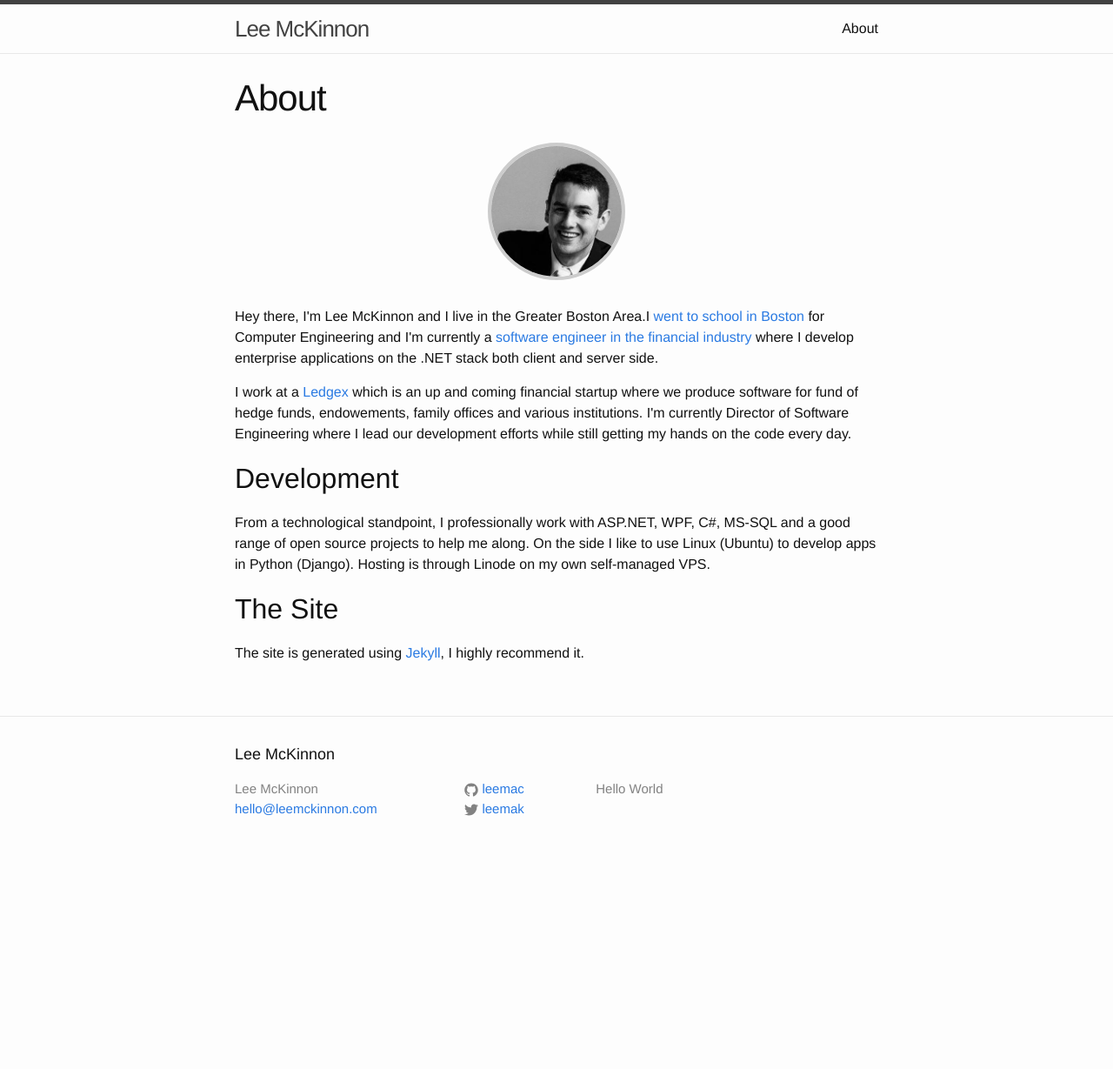
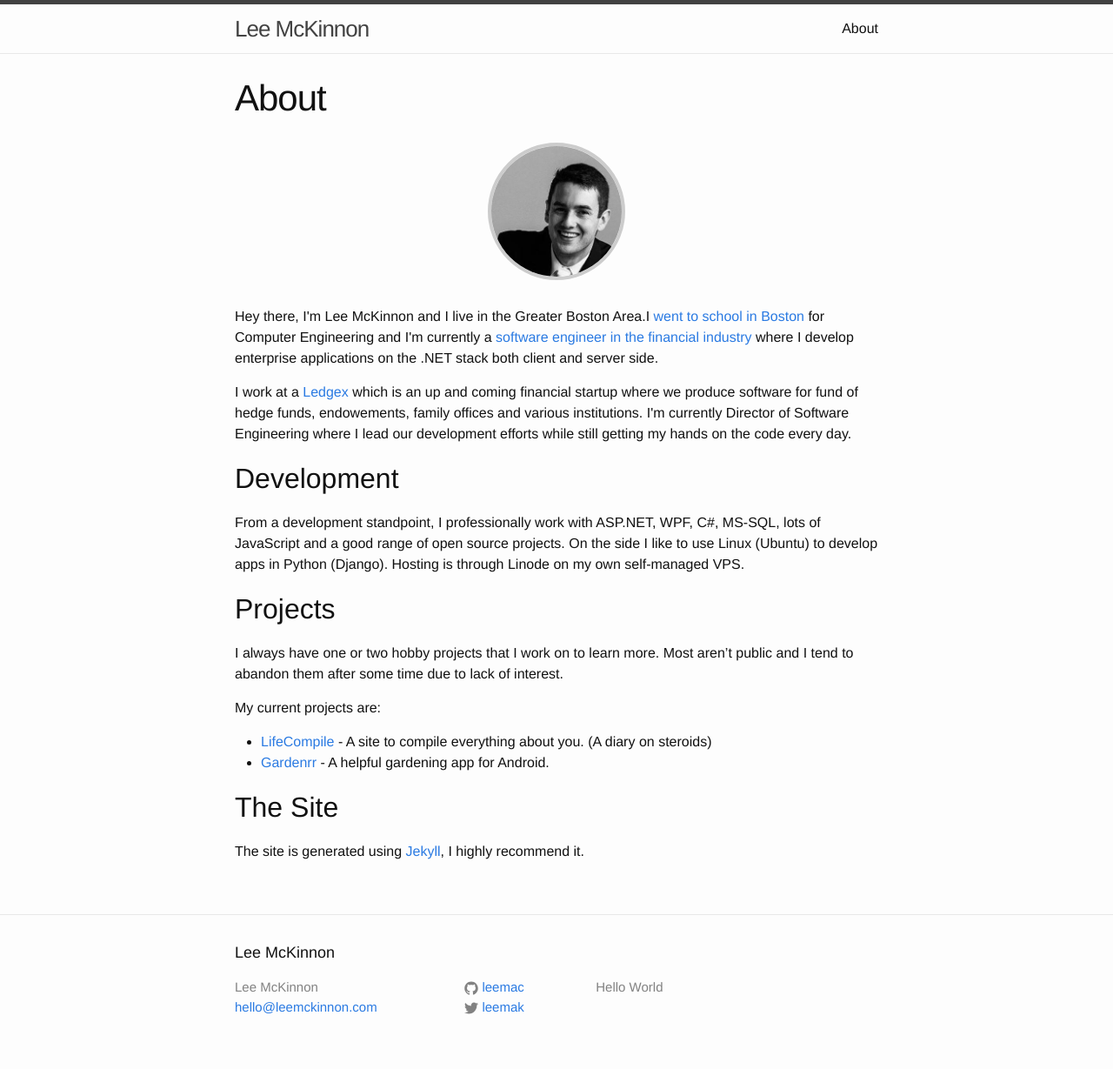
Before and after one commit to leemac/leemac.github.io, a Jekyll site: the page built from about.md, in a window 1280 px wide. Shown: the whole page at 87% size. Built offline with Jekyll 4.4.1, drawn with Linux system fonts in a browser that asks for light colours; before the commit the page ends 1001 px from its top, so only the background shows below that.

Commit message:
Update about.md

```diff
--- a/about.md
+++ b/about.md
@@ -15,7 +15,16 @@
 <p>I work at a <a href="http://ledgex.com/">Ledgex</a> which is an up and coming financial startup where we produce software for fund of hedge funds, endowements, family offices and various institutions. I'm currently Director of Software Engineering where I lead our development efforts while still getting my hands on the code every day.</p>
 
 <h2>Development</h2>
-<p>From a technological standpoint, I professionally work with ASP.NET, WPF, C#, MS-SQL and a good range of open source projects to help me along. On the side I like to use Linux (Ubuntu) to develop apps in Python (Django). Hosting is through Linode on my own self-managed VPS.</p>
+<p>From a development standpoint, I professionally work with ASP.NET, WPF, C#, MS-SQL, lots of JavaScript and a good range of open source projects. On the side I like to use Linux (Ubuntu) to develop apps in Python (Django). Hosting is through Linode on my own self-managed VPS.</p>
+
+<h2>Projects</h2>
+
+I always have one or two hobby projects that I work on to learn more. Most aren't public and I tend to abandon them after some time due to lack of interest.
+
+My current projects are:
+
+- [LifeCompile](http://lifecompile.com/) - A site to compile everything about you. (A diary on steroids)
+- [Gardenrr](http://gardenrr.com/) - A helpful gardening app for Android.
 
 <h2>The Site</h2>
 
```
